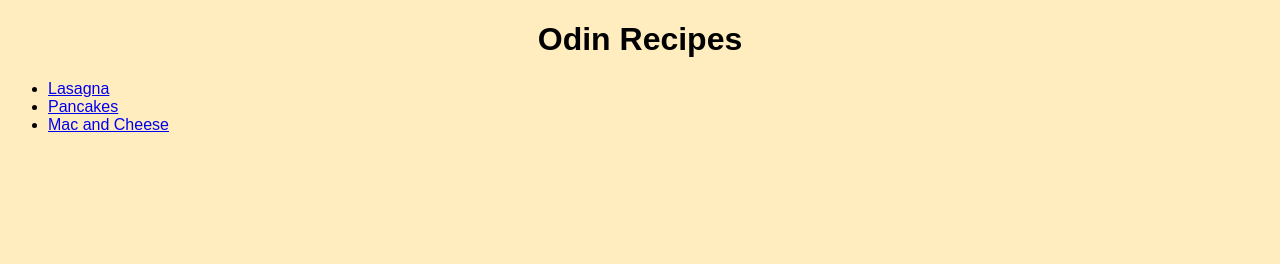
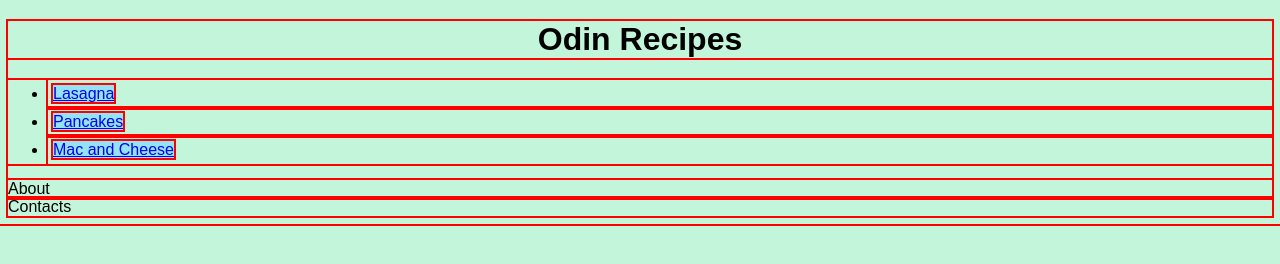
Before and after one commit to Raleese/odin-recipes, a plain HTML site: page index.html in a window 1280 px wide. Drawn offline with Linux system fonts and the light colour scheme; files that its build step writes are made by us from their sources.

Commit message:
Highlight recipes

```diff
--- a/recipes/css/style.css
+++ b/css/style.css
@@ -1,7 +1,11 @@
 body {
     font-family: sans-serif;
     font-size: 16px;
-    background-color: rgb(255, 236, 191);
+    background-color: rgb(194, 245, 217);
+}
+
+* {
+    outline: 2px solid red;
 }
 
 img {
@@ -12,3 +16,11 @@ img {
 h1 {
     text-align: center;
 }
+
+span {
+    background-color: rgb(148, 226, 245);
+}
+
+li {
+    padding: 5px;
+}
--- a/index.html
+++ b/index.html
@@ -10,10 +10,12 @@
   <body>
     <h1>Odin Recipes</h1>
     <ul>
-      <li><a href="recipes/lasagna.html">Lasagna</a></li>
-      <li><a href="recipes/pancakes.html">Pancakes</a></li>
-      <li><a href="recipes/maccheese.html">Mac and Cheese</a></li>
+      <li><span><a href="recipes/lasagna.html">Lasagna</a></span></li>
+      <li><span><a href="recipes/pancakes.html">Pancakes</a></span></li>
+      <li><span><a href="recipes/maccheese.html">Mac and Cheese</a></span></li>
     </ul>
+    <div>About</div>
+    <div>Contacts</div>
   </body>
 
 
```
